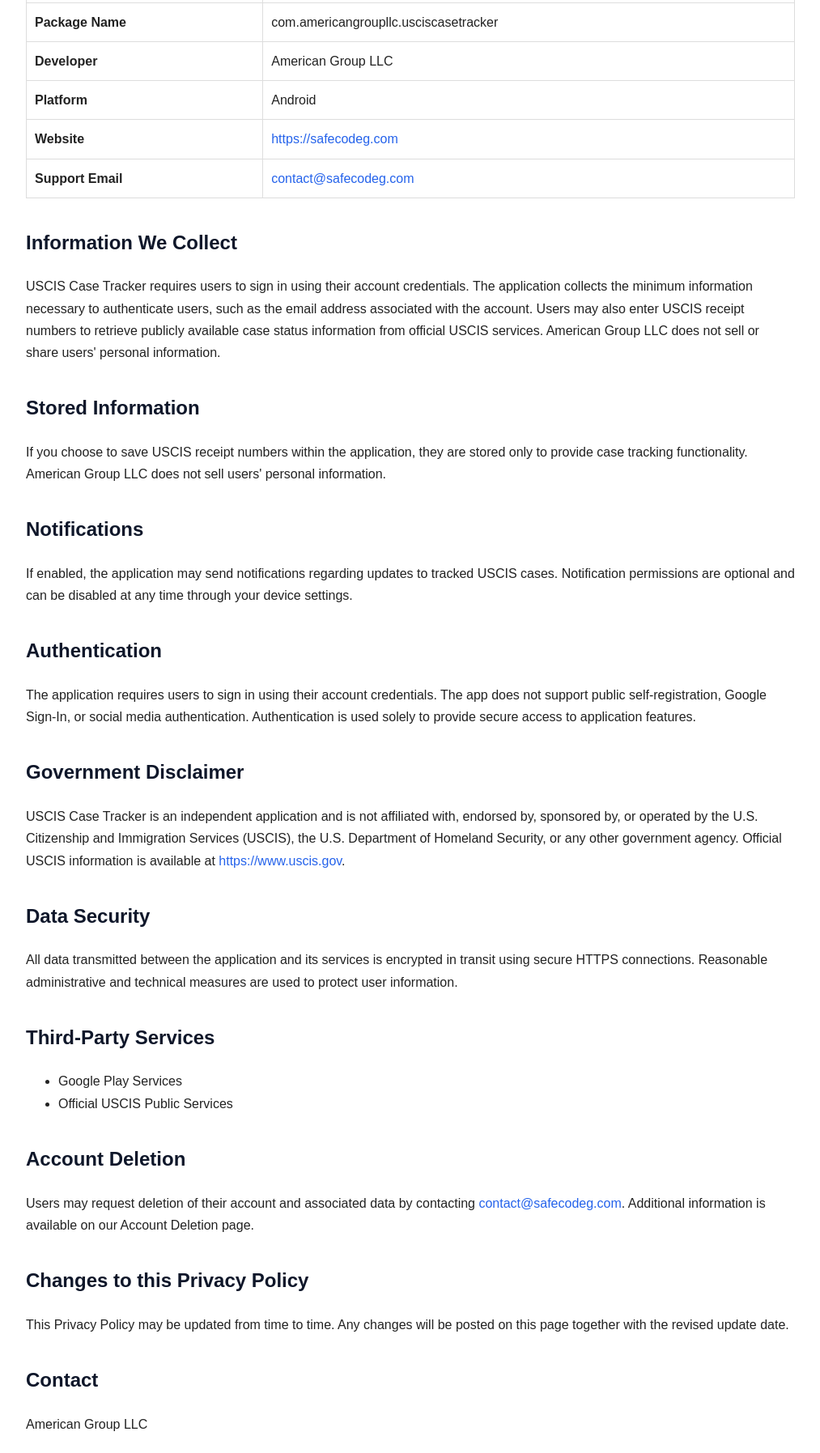
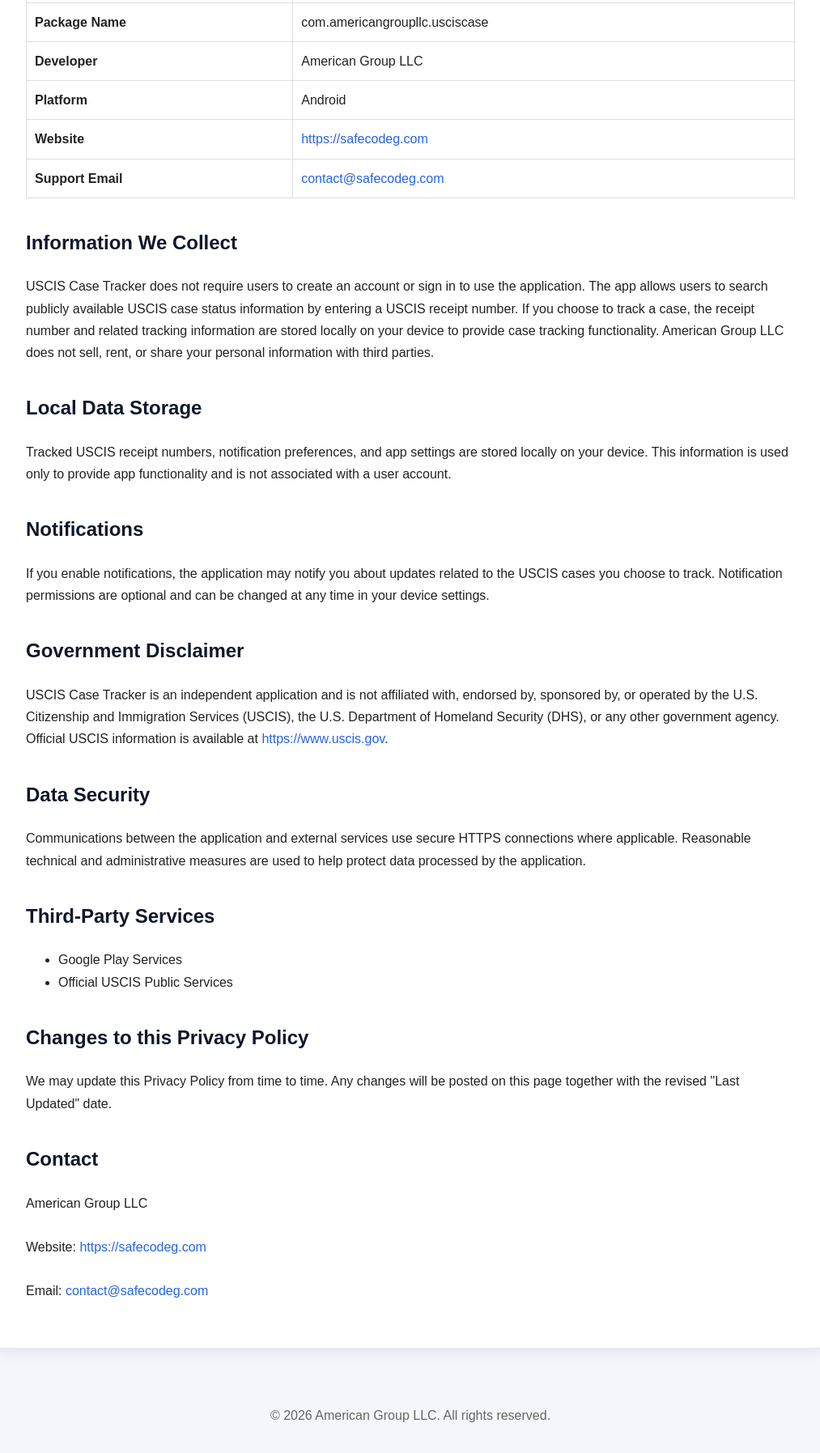
Before and after one commit to AmericanGroupLLC/AmericanGroupLLC.github.io, a website: page policy/USCIS Case Tracker/index.html in a window 1280 px wide. Shown: the part 548-2343 px from the top of the page at 81% size, without its empty margins (133-1146 px from the left). Drawn offline with Linux system fonts and the light colour scheme.

Commit message:
Update index.html

```diff
--- a/policy/USCIS Case Tracker/index.html
+++ b/policy/USCIS Case Tracker/index.html
@@ -76,7 +76,7 @@
 <p><strong>Last Updated:</strong> July 2026</p>
 
 <p>
-This Privacy Policy applies specifically to <strong>USCIS Case Tracker</strong>,
+This Privacy Policy applies to <strong>USCIS Case Tracker</strong>,
 developed and published by <strong>American Group LLC</strong>.
 </p>
 
@@ -92,7 +92,7 @@
 
 <tr>
 <td><strong>Package Name</strong></td>
-<td>com.americangroupllc.usciscasetracker</td>
+<td>com.americangroupllc.usciscase</td>
 </tr>
 
 <tr>
@@ -121,38 +121,30 @@
 <h2>Information We Collect</h2>
 
 <p>
-USCIS Case Tracker requires users to sign in using their account credentials.
-The application collects the minimum information necessary to authenticate users, such as the email address associated with the account.
-Users may also enter USCIS receipt numbers to retrieve publicly available case status information from official USCIS services.
-American Group LLC does not sell or share users' personal information.
+USCIS Case Tracker does not require users to create an account or sign in to use the application.
+The app allows users to search publicly available USCIS case status information by entering a USCIS receipt number.
+If you choose to track a case, the receipt number and related tracking information are stored locally on your device to provide case tracking functionality.
+American Group LLC does not sell, rent, or share your personal information with third parties.
 </p>
 
-<h2>Stored Information</h2>
+<h2>Local Data Storage</h2>
 
 <p>
-If you choose to save USCIS receipt numbers within the application, they are stored only to provide case tracking functionality.
-American Group LLC does not sell users' personal information.
+Tracked USCIS receipt numbers, notification preferences, and app settings are stored locally on your device.
+This information is used only to provide app functionality and is not associated with a user account.
 </p>
 
 <h2>Notifications</h2>
 
 <p>
-If enabled, the application may send notifications regarding updates to tracked USCIS cases.
-Notification permissions are optional and can be disabled at any time through your device settings.
-</p>
-
-<h2>Authentication</h2>
-
-<p>
-The application requires users to sign in using their account credentials.
-The app does not support public self-registration, Google Sign-In, or social media authentication.
-Authentication is used solely to provide secure access to application features.
+If you enable notifications, the application may notify you about updates related to the USCIS cases you choose to track.
+Notification permissions are optional and can be changed at any time in your device settings.
 </p>
 
 <h2>Government Disclaimer</h2>
 
 <p>
-USCIS Case Tracker is an independent application and is not affiliated with, endorsed by, sponsored by, or operated by the U.S. Citizenship and Immigration Services (USCIS), the U.S. Department of Homeland Security, or any other government agency.
+USCIS Case Tracker is an independent application and is not affiliated with, endorsed by, sponsored by, or operated by the U.S. Citizenship and Immigration Services (USCIS), the U.S. Department of Homeland Security (DHS), or any other government agency.
 Official USCIS information is available at
 <a href="https://www.uscis.gov">https://www.uscis.gov</a>.
 </p>
@@ -160,8 +152,8 @@
 <h2>Data Security</h2>
 
 <p>
-All data transmitted between the application and its services is encrypted in transit using secure HTTPS connections.
-Reasonable administrative and technical measures are used to protect user information.
+Communications between the application and external services use secure HTTPS connections where applicable.
+Reasonable technical and administrative measures are used to help protect data processed by the application.
 </p>
 
 <h2>Third-Party Services</h2>
@@ -171,19 +163,11 @@
 <li>Official USCIS Public Services</li>
 </ul>
 
-<h2>Account Deletion</h2>
-
-<p>
-Users may request deletion of their account and associated data by contacting
-<a href="mailto:contact@safecodeg.com">contact@safecodeg.com</a>.
-Additional information is available on our Account Deletion page.
-</p>
-
 <h2>Changes to this Privacy Policy</h2>
 
 <p>
-This Privacy Policy may be updated from time to time.
-Any changes will be posted on this page together with the revised update date.
+We may update this Privacy Policy from time to time.
+Any changes will be posted on this page together with the revised "Last Updated" date.
 </p>
 
 <h2>Contact</h2>
@@ -208,7 +192,7 @@
 
 <footer>
 
-© 2026 American Group LLC
+© 2026 American Group LLC. All rights reserved.
 
 </footer>
 
```
